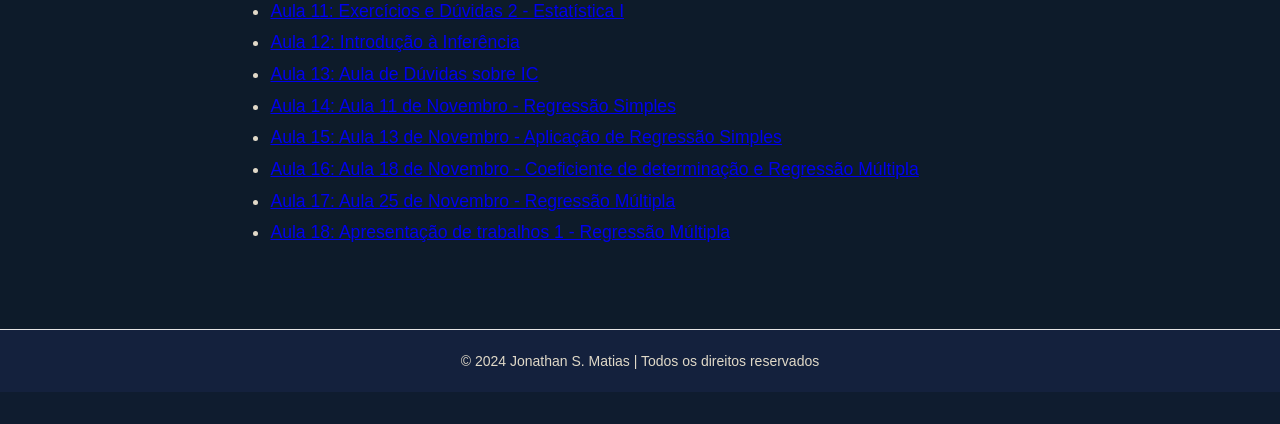
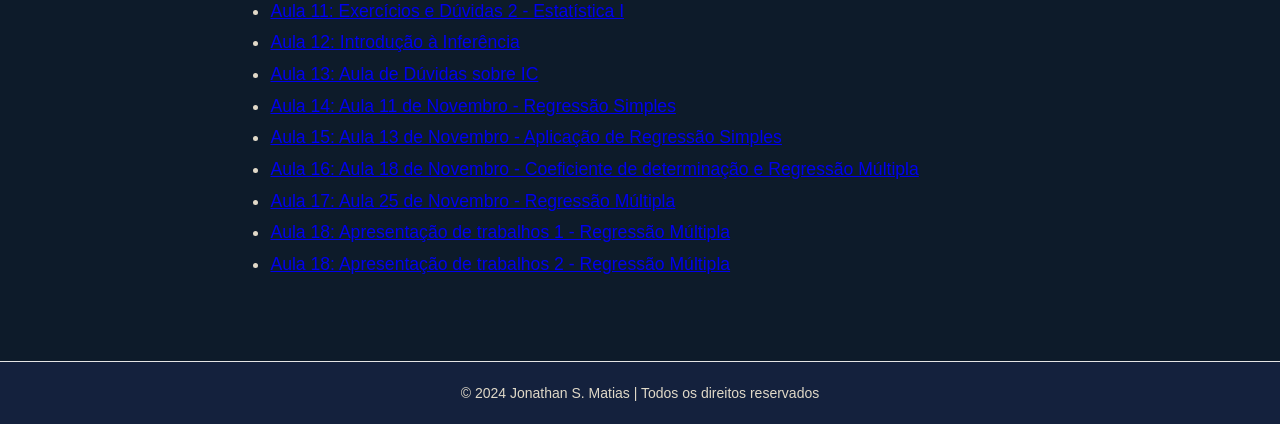
Before and after one commit to jonathanestatistica/webpage, a Flask app: page /videos/ in a window 1280 px wide. Shown: the part 789-1213 px from the top of the page. Before the commit the page ends 1181 px from the top, so only its background shows below. Run offline with Flask 3, Linux system fonts and the light colour scheme.

Commit message:
Add files via upload

```diff
--- a/templates/videos.html
+++ b/templates/videos.html
@@ -24,6 +24,7 @@
         <li><a href="https://www.youtube.com/watch?v=_DmgvTSJl-8" target="_blank">Aula 16: Aula 18 de Novembro - Coeficiente de determinação e Regressão Múltipla </a></li>
         <li><a href="https://www.youtube.com/watch?v=j6EERE1POoI" target="_blank">Aula 17: Aula 25 de Novembro - Regressão Múltipla </a></li>
         <li><a href="https://www.youtube.com/watch?v=1kGww5dXxLc" target="_blank">Aula 18: Apresentação de trabalhos 1 - Regressão Múltipla </a></li>
+        <li><a href="https://www.youtube.com/watch?v=kvIpixYSNQE" target="_blank">Aula 18: Apresentação de trabalhos 2 - Regressão Múltipla</a></li>
     </ul>
 </div>
 {% endblock %}
```
